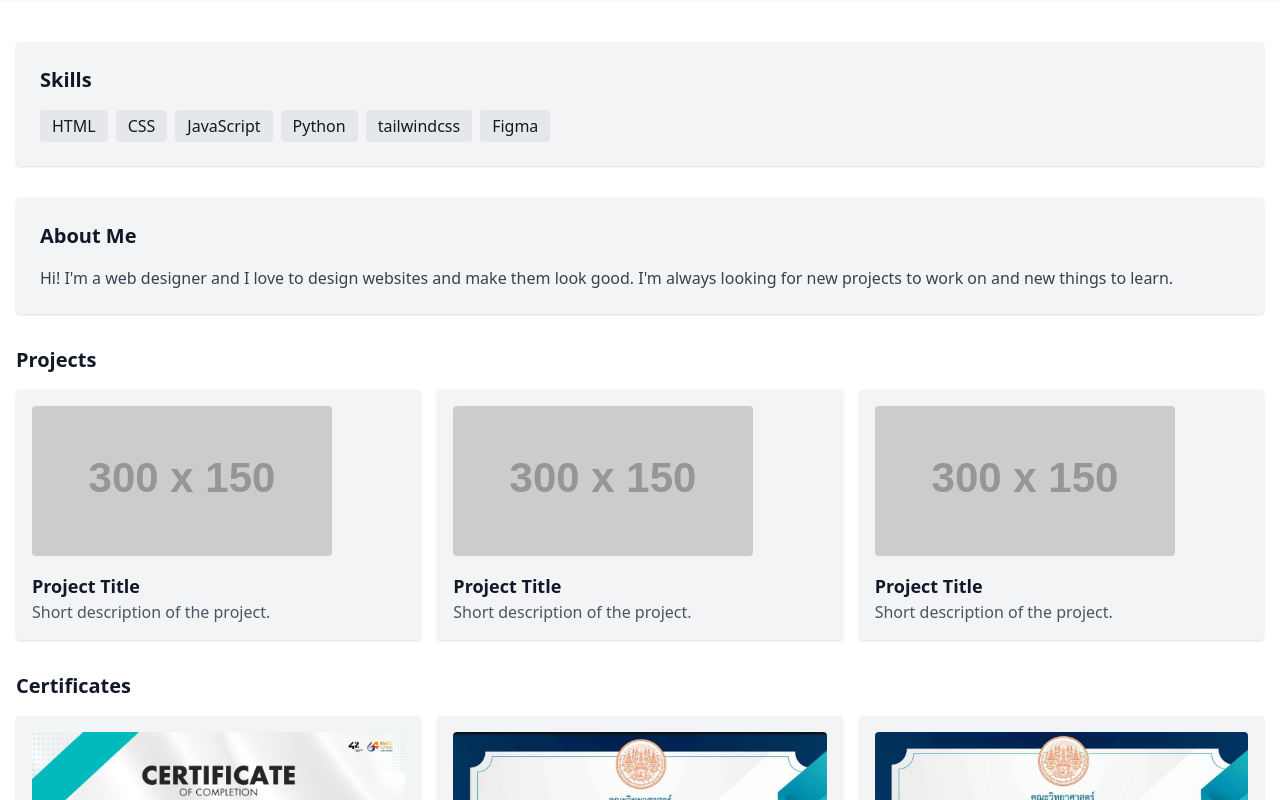
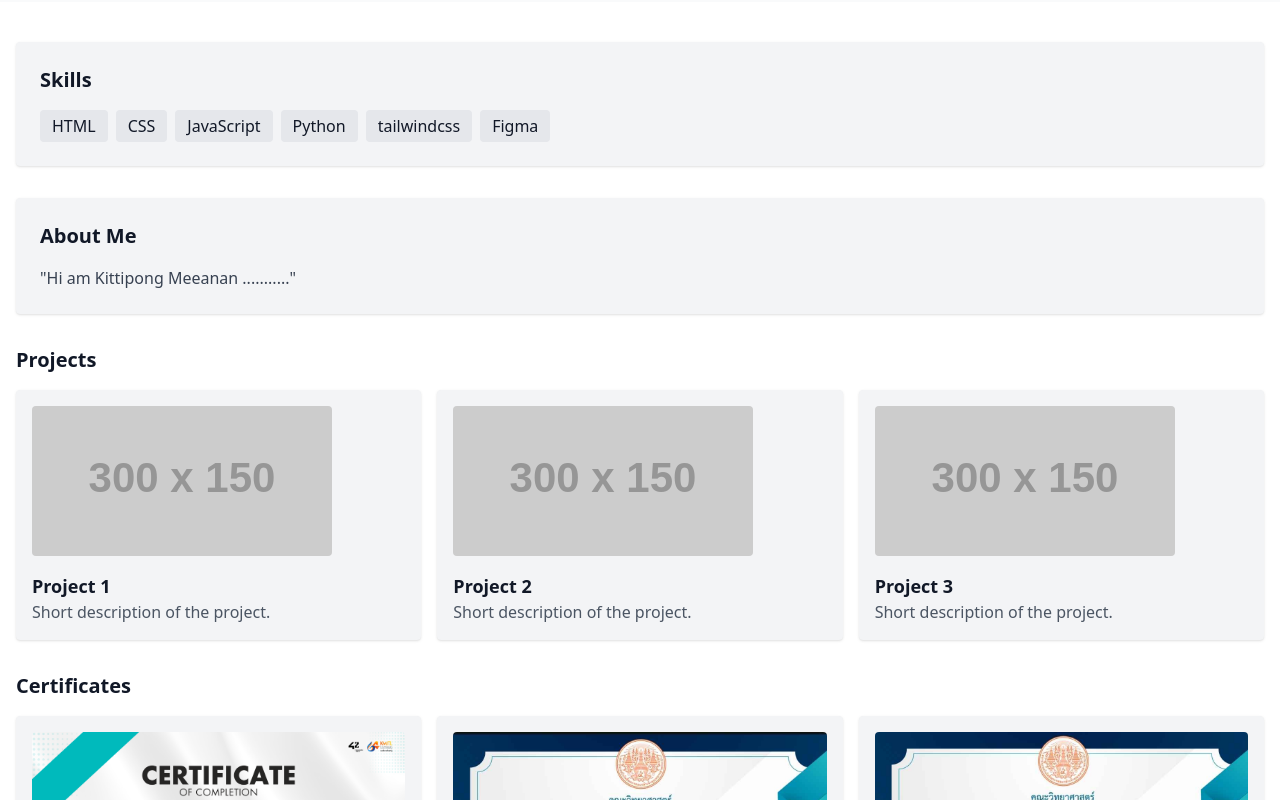
Before and after one commit to tarwws/tarwws.github.io, a website: page index.html in a window 1280 px wide. Shown: the part 526-1326 px from the top of the page. Drawn offline with nearby package versions, Linux system fonts and the light colour scheme; placeholder pictures from the web are drawn by us.

Commit message:
Update index.html

```diff
--- a/index.html
+++ b/index.html
@@ -55,7 +55,7 @@
 
         <section class="bg-gray-100 p-6 rounded shadow">
             <h3 class="text-xl font-bold mb-4">About Me</h3>
-            <p class="text-gray-700">Hi! I'm a web designer and I love to design websites and make them look good. I'm always looking for new projects to work on and new things to learn.</p>
+            <p class="text-gray-700">"Hi am Kittipong Meeanan ..........."</p>
         </section>
 
         <section id="projects">
@@ -63,17 +63,17 @@
             <div class="grid grid-cols-1 sm:grid-cols-2 md:grid-cols-3 gap-4">
                 <div class="bg-gray-100 p-4 rounded shadow">
                     <img src="https://via.placeholder.com/300x150" alt="Project" class="rounded mb-4">
-                    <h4 class="text-lg font-bold">Project Title</h4>
+                    <h4 class="text-lg font-bold">Project 1</h4>
                     <p class="text-gray-600">Short description of the project.</p>
                 </div>
                 <div class="bg-gray-100 p-4 rounded shadow">
                     <img src="https://via.placeholder.com/300x150" alt="Project" class="rounded mb-4">
-                    <h4 class="text-lg font-bold">Project Title</h4>
+                    <h4 class="text-lg font-bold">Project 2</h4>
                     <p class="text-gray-600">Short description of the project.</p>
                 </div>
                 <div class="bg-gray-100 p-4 rounded shadow">
                     <img src="https://via.placeholder.com/300x150" alt="Project" class="rounded mb-4">
-                    <h4 class="text-lg font-bold">Project Title</h4>
+                    <h4 class="text-lg font-bold">Project 3</h4>
                     <p class="text-gray-600">Short description of the project.</p>
                 </div>
             </div>
```
